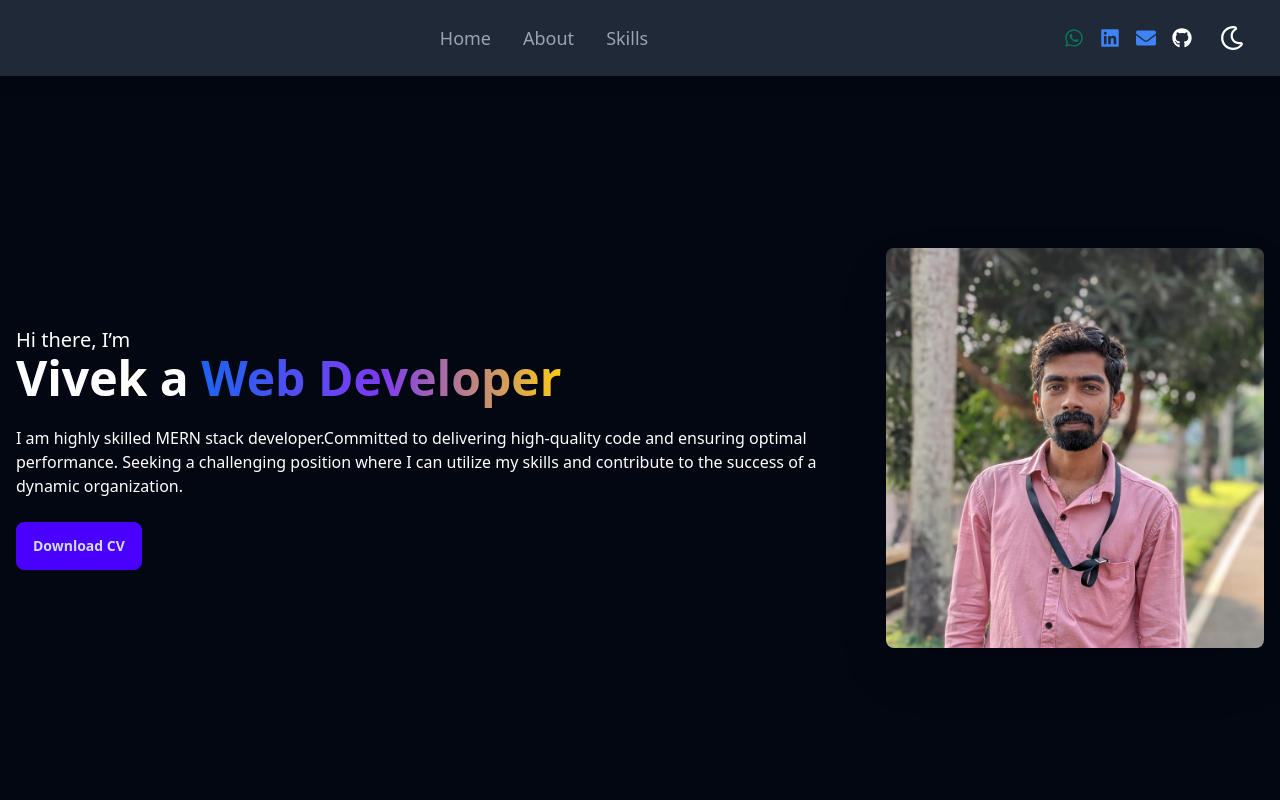
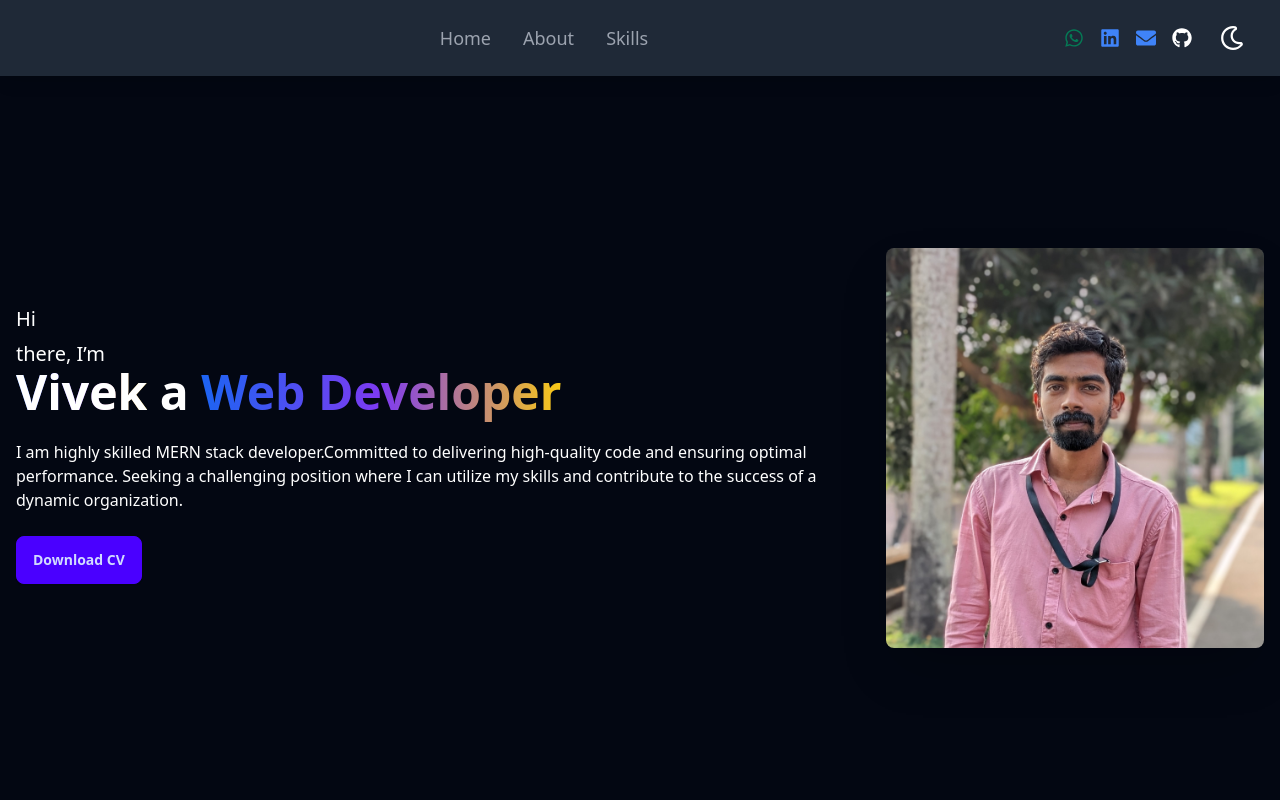
Before and after one commit to GitNinja749/Personal-Portfolio, a React (Vite) app: page / in a window 1280 px wide. Shown: the top 800 px of the page. Built offline with nearby package versions, Linux system fonts and the light colour scheme.

Commit message:
Second commit

```diff
--- a/package.json
+++ b/package.json
@@ -13,6 +13,7 @@
     "@tsparticles/all": "^3.3.0",
     "@tsparticles/react": "^3.0.0",
     "aos": "^3.0.0-beta.6",
+    "flowbite-react": "^0.9.0",
     "react": "^18.2.0",
     "react-dom": "^18.2.0",
     "react-scroll": "^1.9.0",
--- a/src/Components/Experience.jsx
+++ b/src/Components/Experience.jsx
@@ -1,4 +1,3 @@
-import React from 'react'
 
 const Experience = () => {
   return (
--- a/src/Components/Home.jsx
+++ b/src/Components/Home.jsx
@@ -14,12 +14,13 @@ const Home = () => {
         <div className="hero-content flex-col lg:flex-row-reverse">
           <img src={Photos} alt=""  className='w-60 h-60 md:w-[400px] md:h-[400px] rounded-lg max-w-sm  shadow-2xl' data-aos="zoom-in-up"/>
           <div>
-            <h1 className='text-lg md:text-xl'>Hi there, I’m </h1>
+            <h1 className='text-lg md:text-xl animate-bounce'>Hi</h1>
+            <h1 className='text-lg md:text-xl'>there, I’m </h1>
             <h1 className="text-2xl md:text-5xl font-bold"><span  className='hover:text-transparent bg-gradient-to-r from-blue-600 via-purple-600 to-yellow-300 bg-clip-text'>
                Vivek</span> a <span  className='text-transparent bg-gradient-to-r from-blue-600 via-purple-600 to-yellow-300 bg-clip-text'>
                Web Developer</span> </h1>
             <p className="py-3 md:py-6">I am highly skilled MERN stack developer.Committed to delivering high-quality code and ensuring optimal performance. Seeking a challenging position where I can utilize my skills and contribute to the success of a dynamic organization.</p>
-            <button className="btn btn-primary">Download CV</button>
+            <button className="btn btn-primary ">Download CV</button>
           </div>
         </div>
       </div>
```
Also changed, not shown: 1 other file (tests, documents, lock files or other folders).
